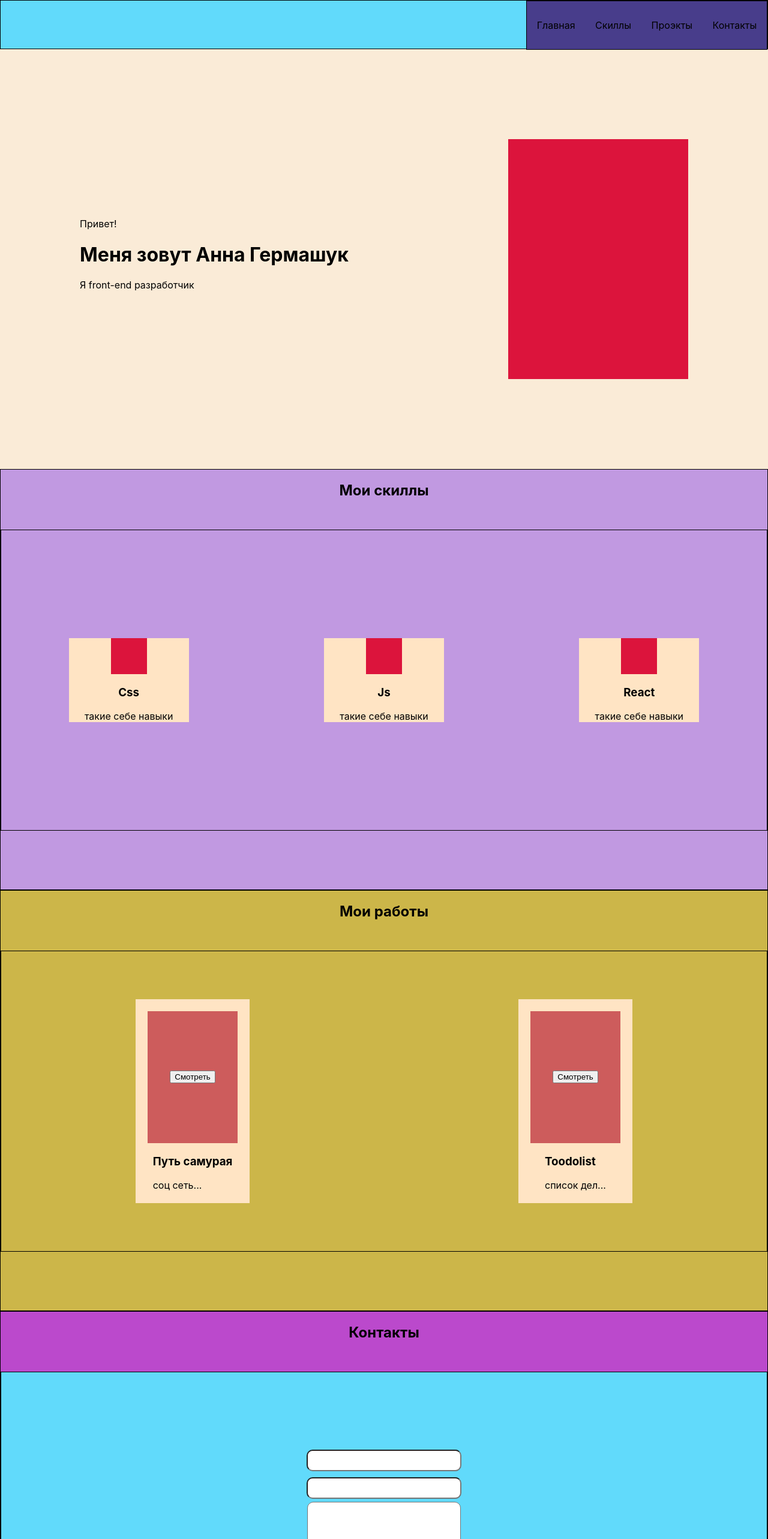
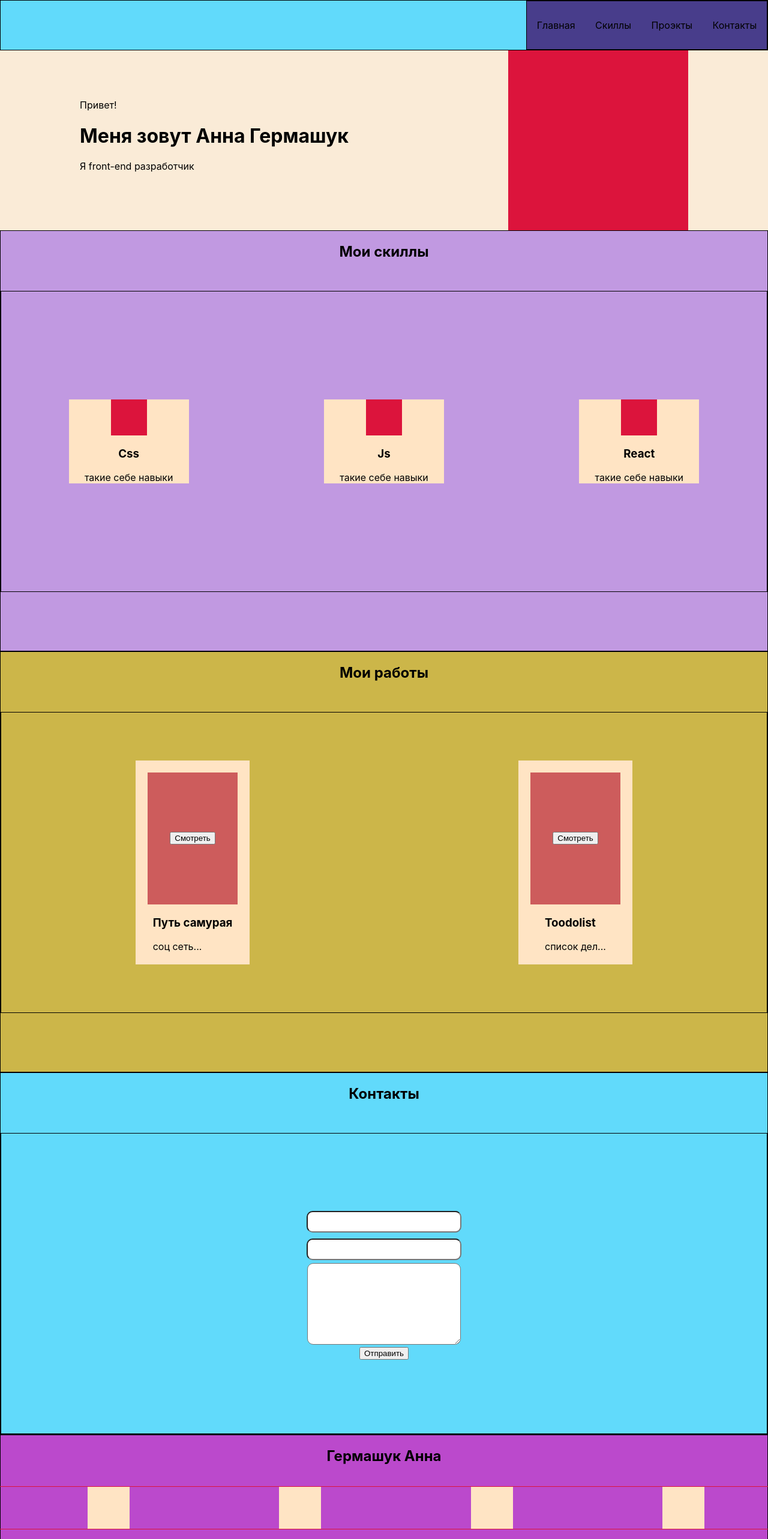
Before and after one commit to germashukanna/portfolio, a React (Create React App) app: page / in a window 1280 px wide. Shown: the top 2566 px of the page at 60% size. Built offline with nearby package versions, Linux system fonts and the light colour scheme.

Commit message:
edits after review 01-2

```diff
--- a/src/components/ByMe/ByMe.module.css
+++ b/src/components/ByMe/ByMe.module.css
@@ -1,9 +1,9 @@
 .container {
     display: flex;
     justify-content: space-around;
-    height: 700px;
+    /*height: 700px;*/
     background-color: antiquewhite;
-flex-wrap: wrap;
+    flex-wrap: wrap;
 }
 
 .me {
@@ -12,7 +12,7 @@ flex-wrap: wrap;
 
 .foto {
     background-color: crimson;
-    height: 400px;
+    height: 300px;
     width: 300px;
     align-self: center;
 
--- a/src/components/Navigation/Nav.module.css
+++ b/src/components/Navigation/Nav.module.css
@@ -3,7 +3,7 @@
     justify-content: space-around;
     background-color: darkslateblue;
     align-items: center;
-    width: 400px;
+    min-width: 400px;
     height: 80px;
     border: 1px solid;
     text-align: end;
--- a/src/components/contacts/Сontacts.module.css
+++ b/src/components/contacts/Сontacts.module.css
@@ -1,5 +1,5 @@
 .contain{
-    height: 700px;
+    /*height: 700px;*/
     background-color: #bb49cc;
     border: 1px solid;
 }
@@ -7,7 +7,7 @@
 .head{
     display: flex;
     justify-content: center;
-    background-color: #bb49cc;
+    background-color: #61dafb;
     height: 100px;
 }
 
--- a/src/components/footer/Footer.module.css
+++ b/src/components/footer/Footer.module.css
@@ -1,5 +1,5 @@
 .container{
-    height: 500px;
+    /*height: 500px;*/
     background-color: #bb49cc;
     border: 1px solid;
     display: flex;
@@ -12,22 +12,23 @@
 .list{
     list-style: none;
     display: flex;
-    justify-content: space-between;
+    justify-content: space-around;
     align-items: center;
+    /*flex-direction: column;*/
     flex-wrap: wrap;
-    /*width: 1000px;*/
+    width: 100%;
     border: 1px solid crimson;
 
 }
 .listFooter{
-    width: 150px;
-    height: 150px;
+    width: 50px;
+    height: 50px;
     background-color: bisque;
     display: flex;
     justify-content: space-around;
     flex-wrap: wrap;
     padding: 10px;
-    margin: 10px;
+    /*margin: 10px;*/
 }
 
 .footerEhd{
@@ -37,7 +38,7 @@
 
 @media screen and (max-width: 406px) {
     .container {
-        height: 900px;
+        min-height: 900px;
     }
 
 
--- a/src/components/footer/Footer.tsx
+++ b/src/components/footer/Footer.tsx
@@ -6,18 +6,18 @@ export const Footer = () => {
     return (
         <div className={s.container}>
             <h2>Гермашук Анна</h2>
-            {/*<ul className={s.list}>*/}
-            {/*    <li className={s.listFooter}><a><img></img><span></span></a></li>*/}
-            {/*    <li className={s.listFooter}><a><img></img><span></span></a></li>*/}
-            {/*    <li className={s.listFooter}><a><img></img><span></span></a></li>*/}
-            {/*    <li className={s.listFooter}><a><img></img><span></span></a></li>*/}
-            {/*</ul>*/}
-            <div className={s.list}>
-                <span className={s.listFooter}><a><img></img></a></span>
-                <span className={s.listFooter}><a><img></img></a></span>
-                <span className={s.listFooter}><a><img></img></a></span>
-                <span className={s.listFooter}><a><img></img></a></span>
-            </div>
+            <ul className={s.list}>
+                <li className={s.listFooter}><a><img></img><span></span></a></li>
+                <li className={s.listFooter}><a><img></img><span></span></a></li>
+                <li className={s.listFooter}><a><img></img><span></span></a></li>
+                <li className={s.listFooter}><a><img></img><span></span></a></li>
+            </ul>
+            {/*<div className={s.list}>*/}
+            {/*    <span className={s.listFooter}><a><img></img></a></span>*/}
+            {/*    <span className={s.listFooter}><a><img></img></a></span>*/}
+            {/*    <span className={s.listFooter}><a><img></img></a></span>*/}
+            {/*    <span className={s.listFooter}><a><img></img></a></span>*/}
+            {/*</div>*/}
             <div className={s.footerEhd}><h4>© 2022 Все права защищены</h4></div>
         </div>
     )
--- a/src/components/header/Header.module.css
+++ b/src/components/header/Header.module.css
@@ -1,5 +1,5 @@
 .header {
     background-color: #61dafb;
-    height: 80px;
+    min-height: 80px;
     border: 1px solid;
 }
--- a/src/components/projects/Projects.module.css
+++ b/src/components/projects/Projects.module.css
@@ -2,11 +2,11 @@
     display: flex;
     justify-content: center;
     background-color: #ccb649;
-    height: 100px;
+    min-height: 100px;
 }
 
 .contain{
-    height: 700px;
+    min-height: 700px;
     background-color: #ccb649;
     border: 1px solid;
 }
@@ -23,7 +23,7 @@
 
 @media screen and (max-width: 360px) {
     .contain {
-        height: 900px;
+        min-height: 900px;
         mix-width: 150px;
     }
 
--- a/src/components/skills/Skills.module.css
+++ b/src/components/skills/Skills.module.css
@@ -1,5 +1,5 @@
 .contain {
-    height: 700px;
+    min-height: 700px;
     background-color: #c199e1;
     border: 1px solid;
 
@@ -18,12 +18,12 @@
     display: flex;
     justify-content: center;
     background-color: #c199e1;
-    height: 100px;
+    min-height: 100px;
 }
 
 @media screen and (max-width: 406px) {
     .contain {
-        height: 1200px;
+        min-height: 1200px;
     }
 
 }
```
